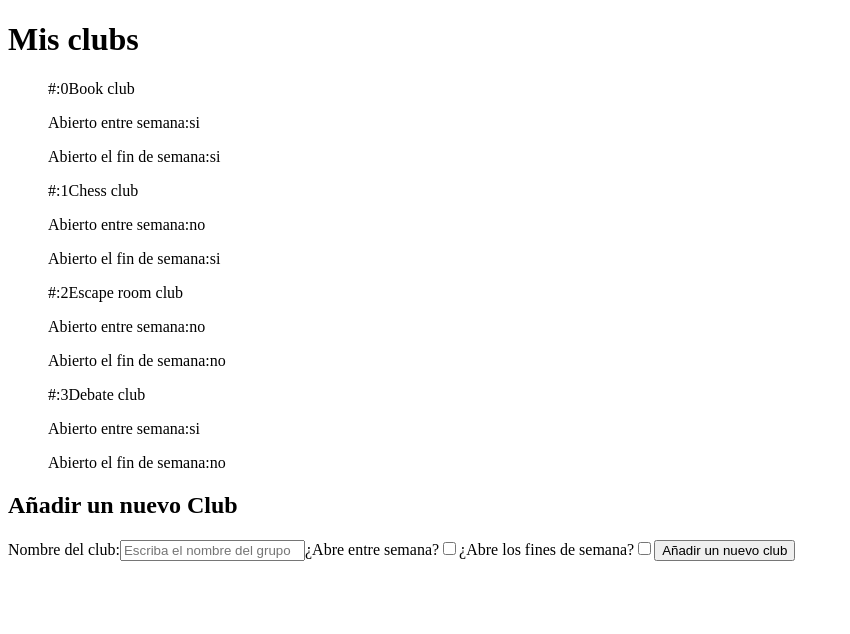
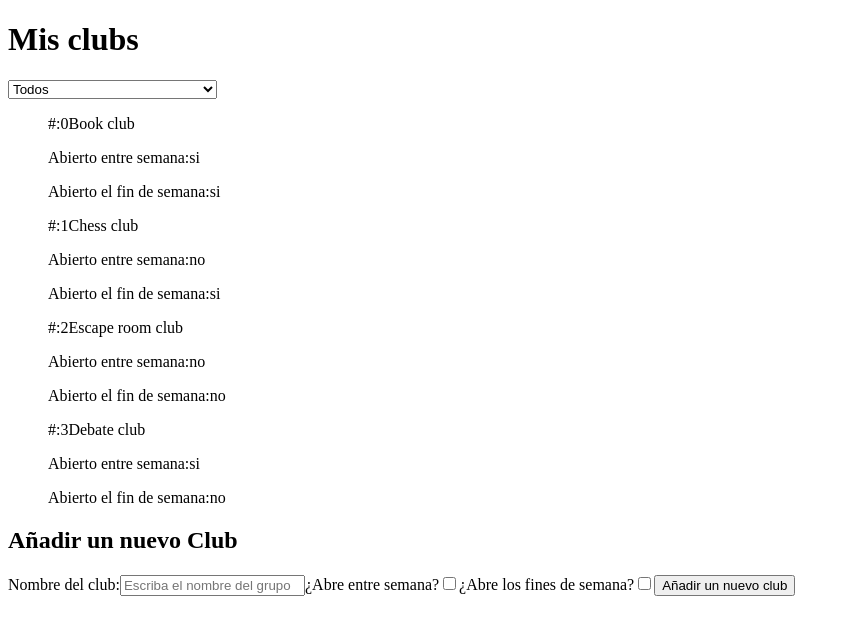
Before and after one commit to Adalab/modulo-3-evaluacion-intermedia-Mesalina23, a React (Create React App) app: page / in a window 1280 px wide. Shown: the top 634 px of the page, without its empty margins (0-850 px from the left). Built offline with nearby package versions, Linux system fonts and the light colour scheme.

Commit message:
add filter

```diff
--- a/src/components/App.js
+++ b/src/components/App.js
@@ -7,6 +7,11 @@ function App() {
   const [newName, setNewName] = useState('');
   const [openWeek, setOpenWeek] = useState(false);
   const [openWeekend, setOpenWeekend] = useState(false);
+  const [filter, setFilter] = useState('all');
+  const handleSearch = (ev) => {
+    console.log(ev.target.value);
+    setFilter(ev.target.value);
+  };
   const handleClick = (ev) => {
     ev.preventDefault();
     const newClub = {
@@ -47,7 +52,18 @@ function App() {
       return 'no';
     }
   };
-  const htmlClubsLists = data.map((oneClub, index) => (
+  //const [filter, setFilter] = useState('all');
+  const dataFiltered = data.filter((oneCard) => {
+    if (filter === 'all') {
+      return data;
+    } else if (filter === 'week') {
+      return oneCard.openOnWeekdays === true;
+    } else if (filter === 'weekend') {
+      return oneCard.openOnWeekend === true;
+    }
+  });
+
+  const htmlClubsLists = dataFiltered.map((oneClub, index) => (
     <li key={index}>
       <p>
         <label>#:{index}</label>
@@ -69,6 +85,11 @@ function App() {
     <div className='App'>
       <header>
         <h1>Mis clubs</h1>
+        <select onChange={handleSearch}>
+          <option value='all'>Todos</option>
+          <option value='week'>Los que abren entre semana</option>
+          <option value='weekend'>Los que abren el fin de semana</option>
+        </select>
       </header>
       <main>
         <ul className='cardsContainer'>{htmlClubsLists}</ul>
```
